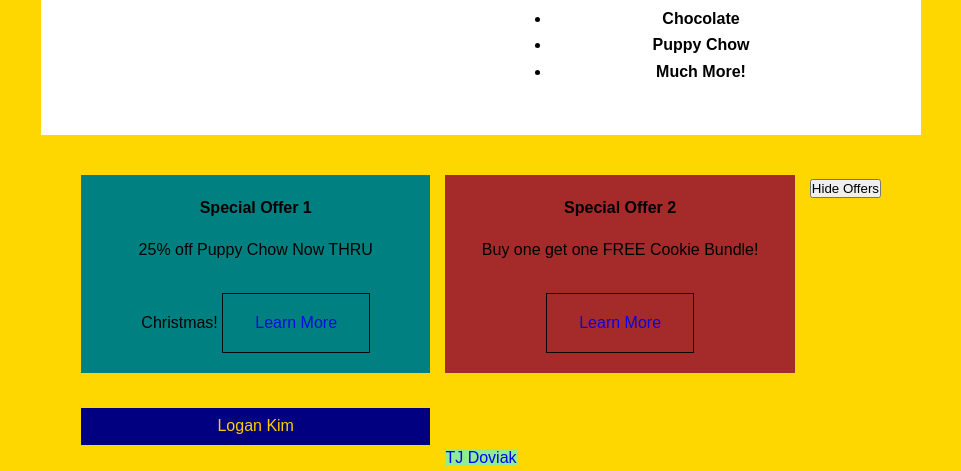
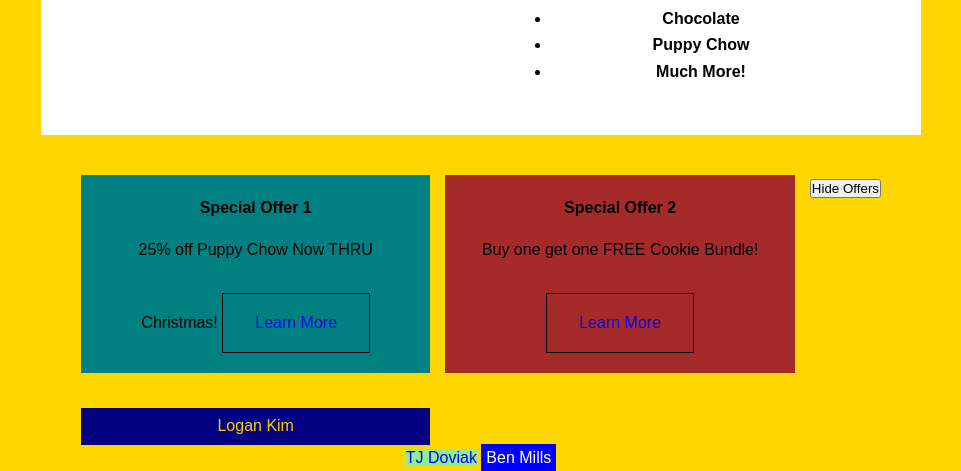
Before and after one commit to reesevw/vanderwoude-alhso-15b, a plain HTML site: page home.html in a window 1280 px wide. Shown: the part 443-914 px from the top of the page, without its empty margins (159-1120 px from the left). Drawn offline with Linux system fonts and the light colour scheme.

Commit message:
added name to bottom - Ben Mills

```diff
--- a/home.html
+++ b/home.html
@@ -88,5 +88,6 @@
       <span style="background-color: #000080; color: #ffcc00; font-family: Arial, Calibri; padding: 5px;">Logan Kim</span>
     </div>
     <span style=" background-color:Lightgreen; color:blue;">TJ Doviak</span>
+    <span style="background-color:blue; color:white; padding:5px;">Ben Mills</span>
   </body>
 </html>
```
